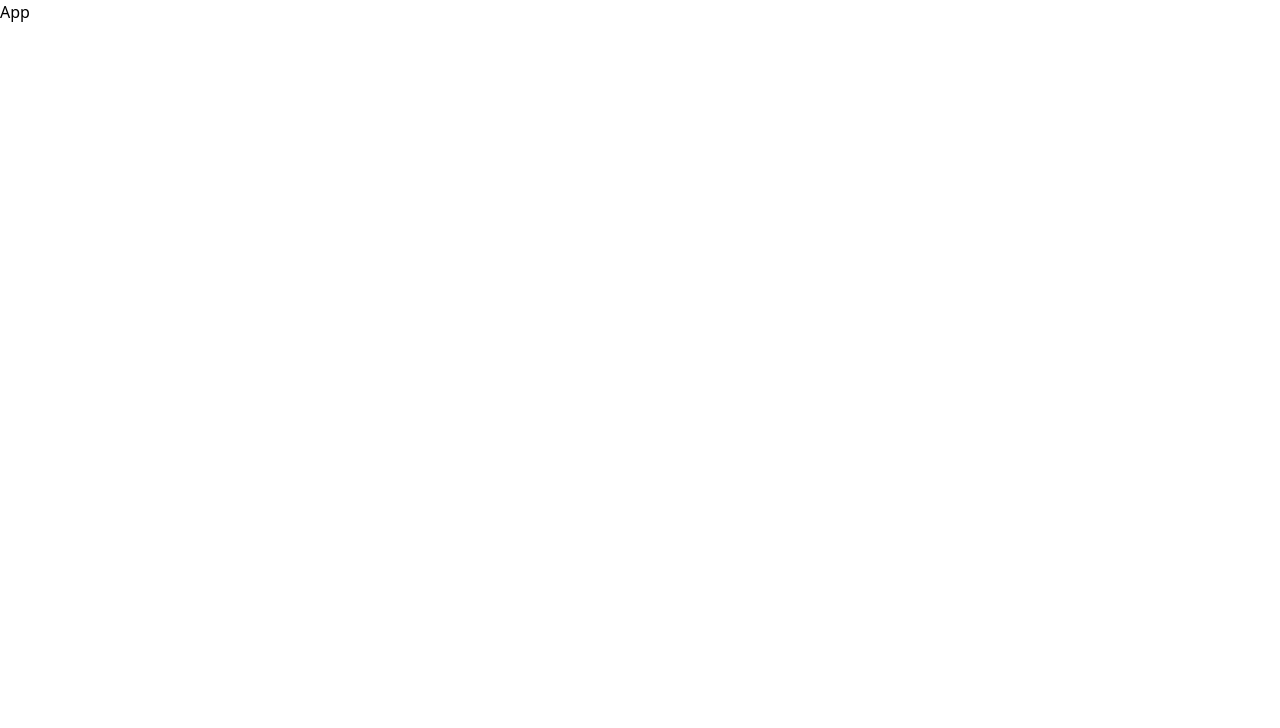
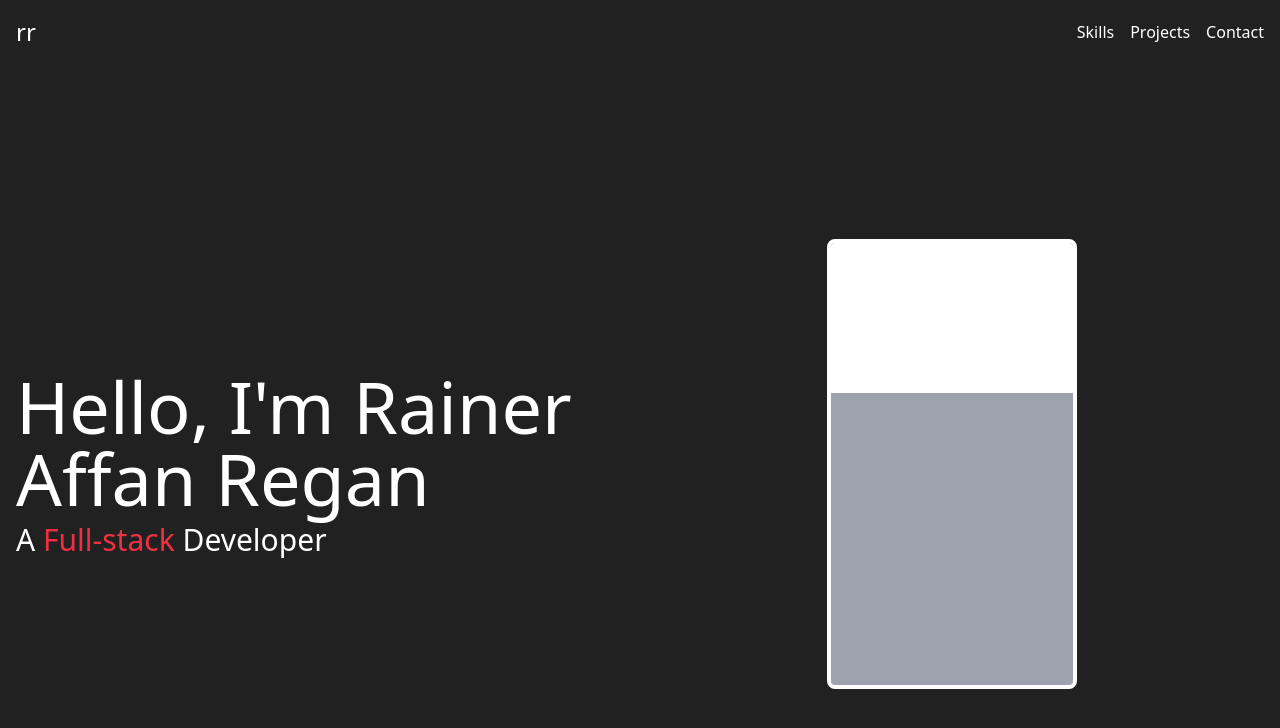
Before and after one commit to rainerregan/portfolio-react, a React (Vite) app: page / in a window 1280 px wide. Shown: the top 728 px of the page. Built offline with nearby package versions, Linux system fonts and the light colour scheme.

Commit message:
Creating Hero

```diff
--- a/src/App.jsx
+++ b/src/App.jsx
@@ -1,8 +1,15 @@
 import React from 'react'
+import Header from './components/header/Header'
+import Hero from './components/hero/Hero'
 
 function App() {
   return (
-    <div>App</div>
+    <div className='max-w-7xl m-auto'>
+      <div className='text-white h-screen'>
+        <Header/>
+        <Hero/>
+      </div>
+    </div>
   )
 }
 
--- /dev/null
+++ b/src/components/header/Header.jsx
@@ -0,0 +1,27 @@
+import React from 'react'
+
+function Header() {
+  return (
+    <div className='flex justify-between p-4 items-center'>
+        <div>
+            <p className='text-2xl'>rr</p>
+        </div>
+
+        <div>
+            <ul className='flex gap-4'>
+                <li>
+                    <a href="">Skills</a>
+                </li>
+                <li>
+                    <a href="">Projects</a>
+                </li>
+                <li>
+                    <a href="">Contact</a>
+                </li>
+            </ul>
+        </div>
+    </div>
+  )
+}
+
+export default Header
--- /dev/null
+++ b/src/components/hero/Hero.jsx
@@ -0,0 +1,20 @@
+import React from 'react'
+import Mobile from './prototype/Mobile'
+
+function Hero() {
+  return (
+    <div className='grid grid-cols-2 p-4 h-full'>
+      <div className='flex flex-col justify-center gap-2'>
+        <h1 className='text-7xl'>Hello, I'm Rainer Affan Regan</h1>
+        <h2 className='text-3xl'>A <span className='text-primary-red'>Full-stack</span> Developer</h2>
+      </div>
+      <div className='flex items-center justify-center'>
+
+        <Mobile />
+
+      </div>
+    </div>
+  )
+}
+
+export default Hero
--- /dev/null
+++ b/src/components/hero/prototype/Mobile.jsx
@@ -0,0 +1,13 @@
+import React from 'react'
+
+function Mobile() {
+  return (
+    <div className='flex w-[250px] h-[450px] bg-gray-400 rounded-lg border-4 border-white'>
+        <div className='w-full bg-white h-[150px] rounded-t'>
+            <p>Sample</p>
+        </div>
+    </div>
+  )
+}
+
+export default Mobile
--- a/src/index.css
+++ b/src/index.css
@@ -1,3 +1,7 @@
 @tailwind base;
 @tailwind components;
 @tailwind utilities;
+
+body{
+    @apply bg-primary-gray;
+}
--- a/tailwind.config.cjs
+++ b/tailwind.config.cjs
@@ -6,6 +6,12 @@ module.exports = {
   ],
   theme: {
     extend: {},
+    extend: {
+      colors: {
+        'primary-gray': '#212121',
+        'primary-red': '#F02F43'
+      }
+    },
   },
   plugins: [],
 }
```
